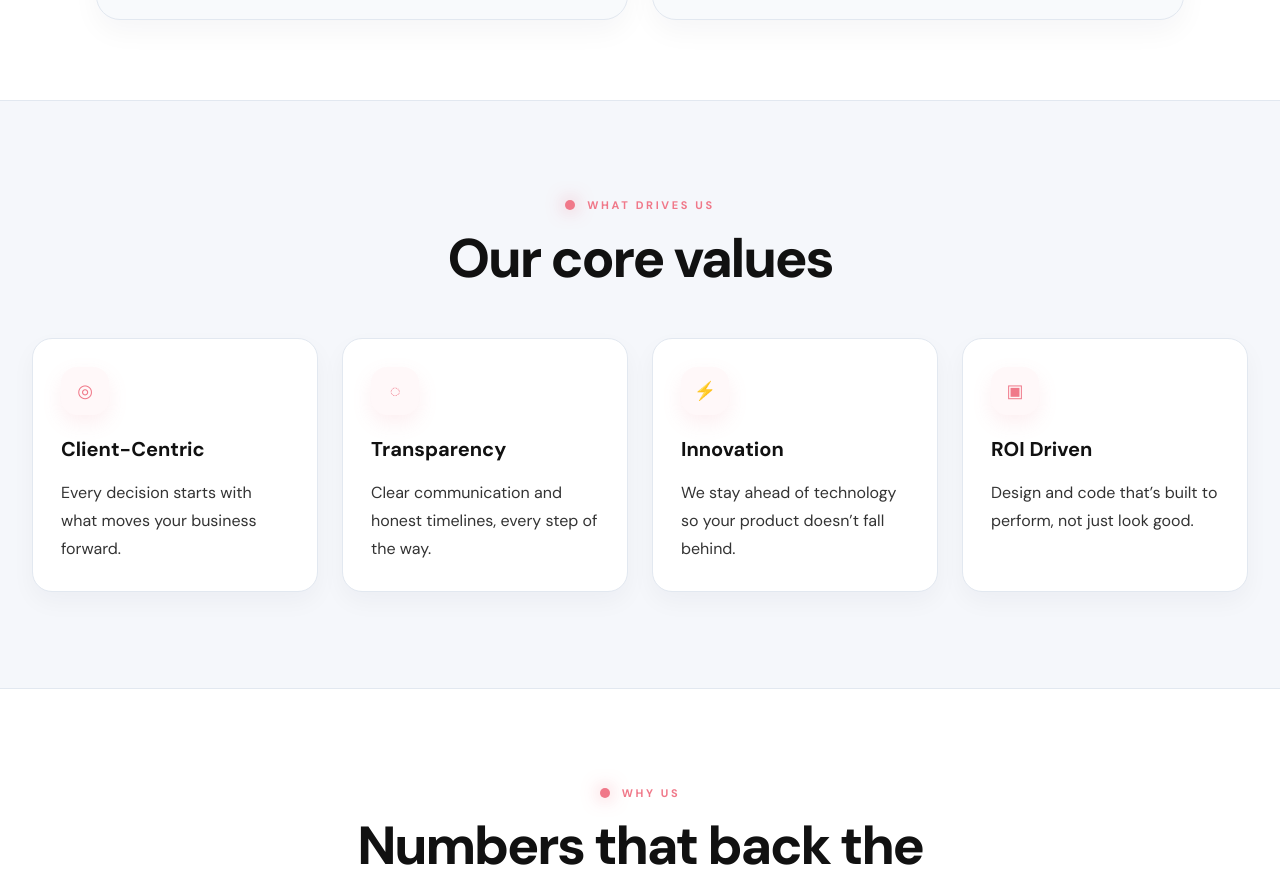
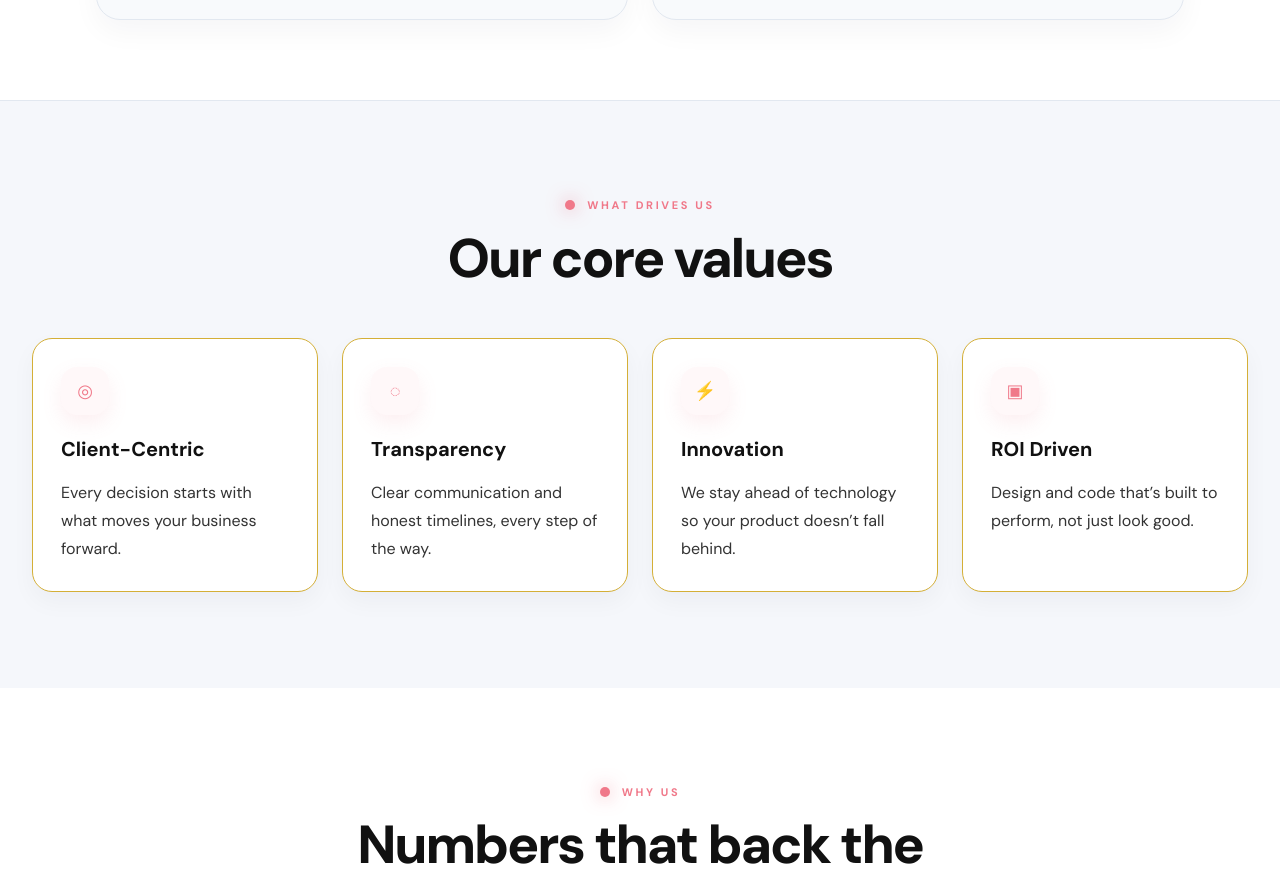
Before and after one commit to ydv83165-hub/online-dream-tech-, a Next.js app: page /about in a window 1280 px wide. Shown: the part 3016-3898 px from the top of the page. Built offline with nearby package versions, Linux system fonts and the light colour scheme.

Commit message:
match core values borders with journey section

```diff
--- a/app/about/page.tsx
+++ b/app/about/page.tsx
@@ -204,7 +204,7 @@ export default function AboutPage() {
         </div>
       </section>
 
-      <section className="about-panel border-b border-slate-200 bg-[#f5f7fb] py-16 sm:py-18 lg:py-24">
+      <section className="about-panel bg-[#f5f7fb] py-16 sm:py-18 lg:py-24">
         <div className="mx-auto max-w-7xl px-4 sm:px-6 lg:px-8">
           <div className="mx-auto max-w-3xl text-center">
             <div className="mb-4 flex items-center justify-center gap-3 text-[11px] font-bold uppercase tracking-[0.24em] text-[#f07889]">
@@ -241,7 +241,7 @@ export default function AboutPage() {
             ].map((item) => (
               <article
                 key={item.title}
-                className="about-card flex h-full flex-col rounded-[1.25rem] border border-slate-200 bg-white p-6 shadow-[0_10px_24px_rgba(15,23,42,0.04)] sm:p-7 hover:border-[#f07889]/60"
+                className="about-card flex h-full flex-col rounded-[1.25rem] border border-[#D4AF37] bg-white p-6 shadow-[0_10px_24px_rgba(15,23,42,0.04)] sm:p-7 hover:border-[#D4AF37]"
               >
                 <div className="mb-5 inline-flex h-12 w-12 items-center justify-center rounded-2xl bg-[#f07889]/5 text-lg text-[#f07889] shadow-[0_8px_20px_rgba(240,120,137,0.12)]">
                   {item.icon}
```
